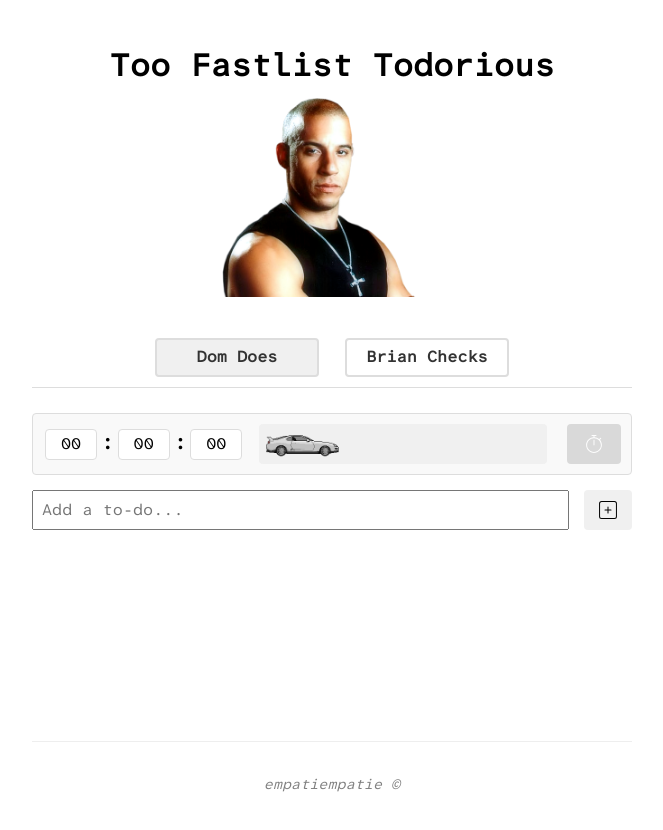
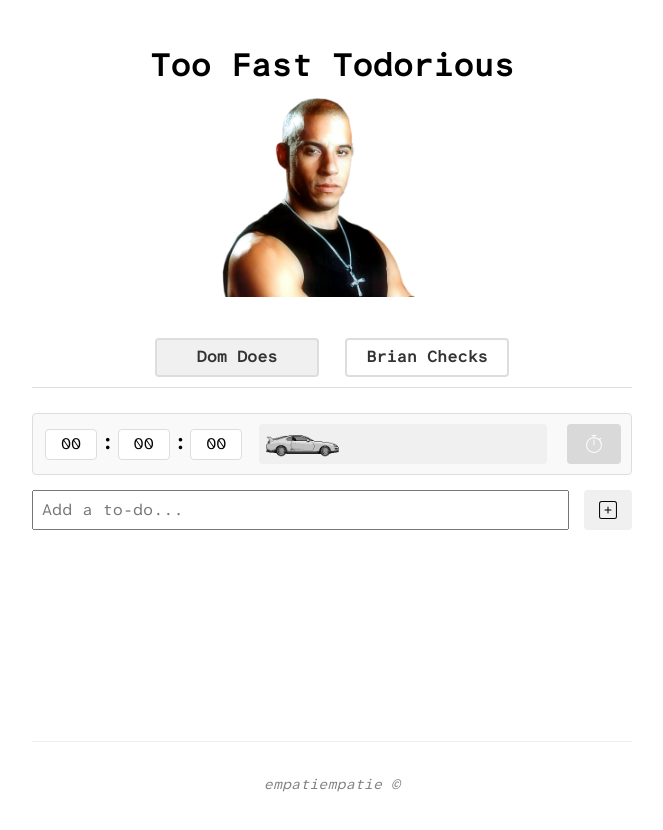
Before and after one commit to zequintino/too-fast-to-dorious, a React (Vite) app: page / in a window 1280 px wide. Shown: the top 830 px of the page, without its empty margins (308-971 px from the left). Built offline with nearby package versions, Linux system fonts and the light colour scheme.

Commit message:
renamed app

```diff
--- a/index.html
+++ b/index.html
@@ -4,7 +4,7 @@
     <meta charset="UTF-8" />
     <link rel="icon" type="image/png+xml" href="/src/assets/dom-bryan-swag.png" />
     <meta name="viewport" content="width=device-width, initial-scale=1.0" />
-    <title>Too FastList Todorious</title>
+    <title>Too Fast Todorious</title>
   </head>
   <body>
     <div id="root"></div>
--- a/src/App.tsx
+++ b/src/App.tsx
@@ -23,8 +23,8 @@ function DynamicBanner() {
 
   return (
     <div className="main-banner">
-      <h1>Too Fastlist Todorious</h1>
-      <img src={getBanner()} alt="Too Fastlist Todorious Banner" />
+      <h1>Too Fast Todorious</h1>
+      <img src={getBanner()} alt="Too Fast Todorious Banner" />
     </div>
   );
 }
```
